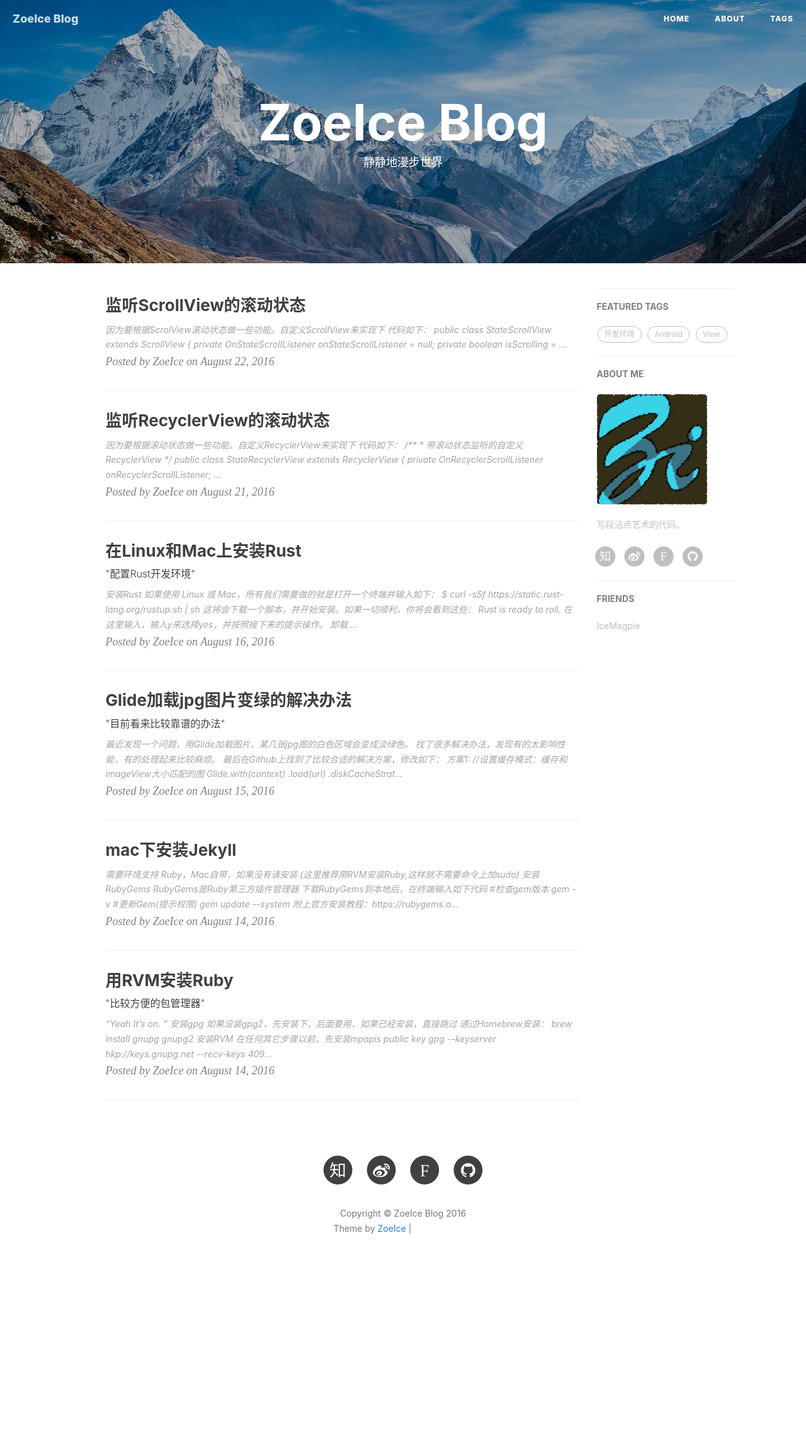
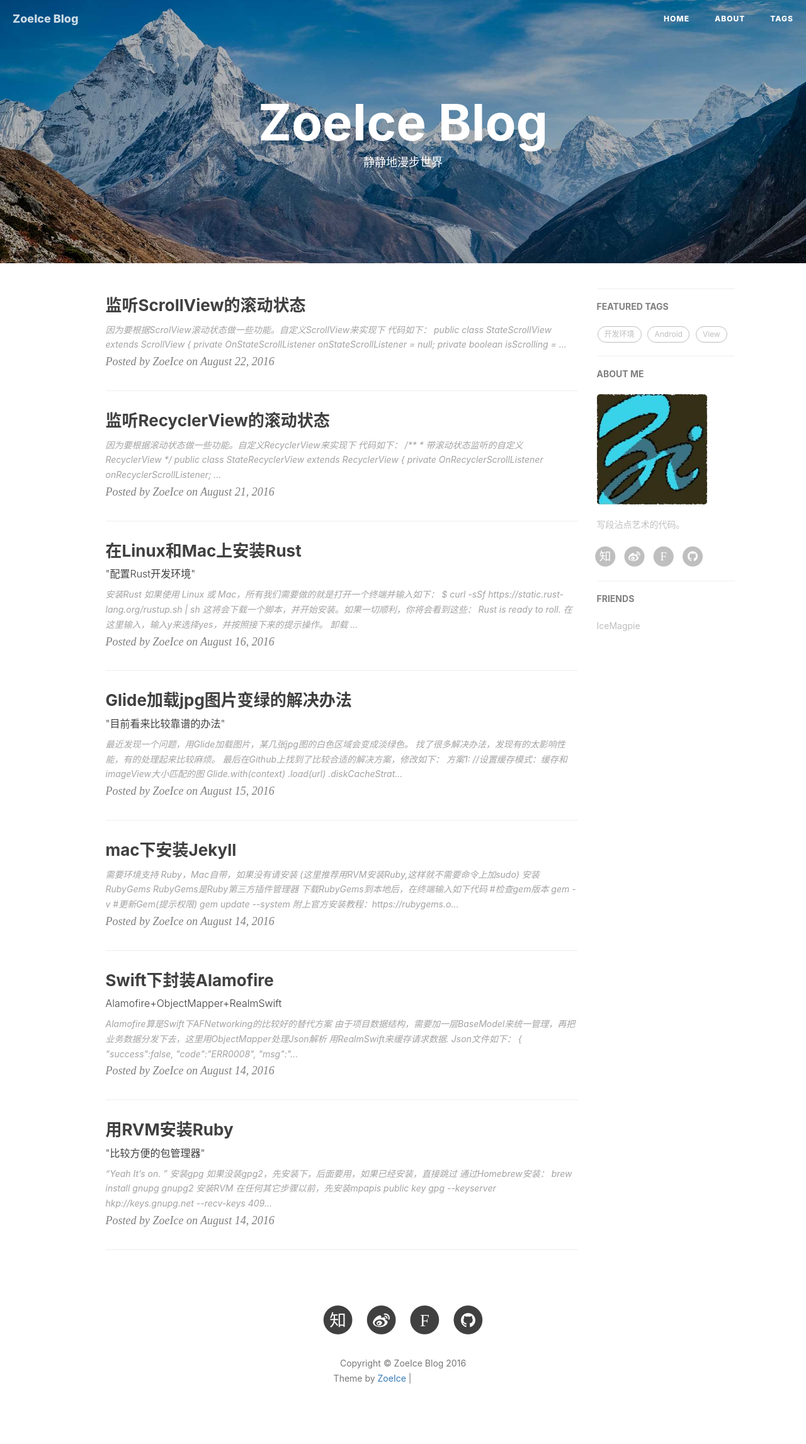
Before and after one commit to zoeice/zoeice.github.io, a Jekyll site: the page built from index.html, in a window 1280 px wide. Shown: the whole page at 63% size. Built offline with Jekyll 4.4.1, drawn with Linux system fonts in a browser that asks for light colours; nearby versions of some CDN libraries; the list of posts is cut into pages by our own code; comment, search, counter and statistics services are not loaded; before the commit the page ends 2055 px from its top, so only the background shows below that; some of the changed lines change nothing that is shown; grey boxes are pictures that could not be loaded.

Commit message:
Alamofire

````diff
--- /dev/null
+++ b/_posts/2016-08-22-swift-Alamofire-ObjectMapper.markdown
@@ -0,0 +1,244 @@
+---
+layout:     post
+title:      "Swift下封装Alamofire"
+subtitle:   "Alamofire+ObjectMapper+RealmSwift"
+date:       2016-08-14 09:42:00
+author:     "ZoeIce"
+header-img: "img/tag-bg.jpg"
+catalog: true
+tags:
+    - iOS
+    - Swift
+---
+
+>Alamofire算是Swift下AFNetworking的比较好的替代方案
+
+由于项目数据结构，需要加一层BaseModel来统一管理，再把业务数据分发下去，这里用`ObjectMapper`处理Json解析
+用`RealmSwift`来缓存请求数据.
+
+Json文件如下：
+
+```json
+{
+    "success":false,
+    "code":"ERR0008",
+    "msg":"受限请求",
+    "data":{
+        "flag":"Student",
+        "items":[
+            {
+                "name":"Tom",
+                "age":12
+            },
+            {
+                "name":"Jack",
+                "age":18
+            }
+        ]
+    }
+}
+```
+
+在`podfile`里加入：
+
+```Shell
+# 网络请求库
+pod 'Alamofire', '~> 3.4'
+# 本地存储
+pod 'RealmSwift'
+# JSON 解析
+pod 'ObjectMapper', '~> 1.3'
+```
+
+统一管理的Model基类 `BaseModel.swift`：
+
+```swift
+import ObjectMapper
+
+class BaseModel : Mappable{
+    /*
+     *  请求状态
+     */
+    var success : Bool!
+    /*
+     *  错误码
+     */
+    var code : String?
+    /*
+     *  错误消息
+     */
+    var msg : String?
+    /*
+     *  响应内容
+     */
+    var data : AnyObject?
+
+    required init(_ map: Map){
+    }
+
+    func mapping(map: Map) {
+        success <- map["success"]
+        code <- map["code"]
+        msg <- map["msg"]
+        data <- map["data"]
+    }
+}
+```
+
+>Objectmapper似乎不支持Realm的列表类型，解决办法是把JSON映射到一个 ignored array property，然后把item遍历添加进Realm的列表.
+
+Array转换类 [ArrayTransform.swift](https://gist.github.com/Jerrot/fe233a94c5427a4ec29b)：
+
+```swift
+import RealmSwift
+import ObjectMapper
+
+class ArrayTransform<T:RealmSwift.Object where T:Mappable> : TransformType {
+    typealias Object = List<T>
+    typealias JSON = Array<AnyObject>
+
+    func transformFromJSON(value: AnyObject?) -> List<T>? {
+        let result = List<T>()
+        if let tempArr = value as! Array<AnyObject>? {
+            for entry in tempArr {
+                let mapper = Mapper<T>()
+                let model : T = mapper.map(entry)!
+                result.append(model)
+            }
+        }
+        return result
+    }
+
+    func transformToJSON(value: List<T>?) -> Array<AnyObject>? {
+        if (value?.count > 0)
+        {
+            var result = Array<T>()
+            for entry in value! {
+                result.append(entry)
+            }
+            return result
+        }
+        return nil
+    }
+}
+```
+
+下面是学生Model类：`StudentModel.swift`, 就是通过这种方式处理的Realm的列表.
+
+```swift
+import ObjectMapper
+import RealmSwift
+
+class StudentModel : Object, Mappable {
+    dynamic var flag : String? = ""
+    var items = List<StudentItem>()
+
+    required convenience init?(_ map: Map){
+        self.init()
+    }
+
+    func mapping(map: Map) {
+        flag <- map["flag"]
+        items <- (map["items"], ArrayTransform<StudentItem>())
+    }
+}
+
+class StudentItem : Object, Mappable{
+    dynamic var name : String = ""
+    dynamic var age : Int32 = 0
+
+    required convenience init?(_ map: Map){
+        self.init()
+    }
+
+    func mapping(map: Map) {
+        name <- map["name"]
+        age <- map["age"]
+    }
+}
+```
+
+用Alamofire封装网络请求 `HttpClient.swift`
+
+```swift
+import Alamofire
+import ObjectMapper
+import AlamofireObjectMapper
+
+class HttpClient {
+
+    static let instance = HttpClient()
+    private init() {}
+
+    /**
+     *  网络请求成功闭包:
+     */
+    typealias HttpSuccess = (response:AnyObject) -> ()
+
+    /**
+     *  网络请求失败闭包:
+     */
+    typealias HttpFailure = (error:NSError) -> ()
+
+}
+
+extension HttpClient {
+    /**
+     * POST 请求, <注：GET请求类似>
+     * parameter urlString:  请求URL
+     * parameter parameters: 请求参数
+     * parameter success:    成功回调
+     * parameter failure:    失败回调
+     */
+    func post(path: String ,parameters: [String : String]?, success: HttpSuccess, failure : HttpFailure) {
+        Alamofire.request(.POST, urlString, parameters: parameters, headers: configHeaders())
+            .responseJSON { (response: Response<AnyObject, NSError>) in
+                //处理逻辑
+                switch response.result {
+                case .Success(_):
+                    if let value = response.result.value {
+                        let info = Mapper<BaseModel>().map(value)
+                        success(response:(info?.response)!)
+                    }
+                    break
+                case .Failure(let error):
+                    failure(error:error)
+                    debugPrint(error)
+                    break
+                }
+        }
+    }
+
+    /**
+     * 配置headers, 可以自定义
+     */
+    func configHeaders() -> [String : String]? {
+        let headers = [
+            "content": "application/x-www-form-urlencoded; charset=utf-8",
+            "Accept": "application/json",
+            "token": "AOS51ADKH7881391"
+        ]
+        return headers
+    }
+}
+
+```
+
+ViewController里发起请求：
+
+```swift
+func queryStudent() {
+    let params = [
+        "page": "1"
+    ]
+    HttpClient.instance.post(URL_Student, parameters: params, success: { (response) in
+        let data = Mapper<StudentModel>().map(response)
+        print(data?.toJSONString())
+        self.mTableView!.reloadData()
+    }) { (error) in
+        print(error)
+    }
+}
+```
+
+至此，成功取到数据并解析成Model
--- a/css/syntax.css
+++ b/css/syntax.css
@@ -83,19 +83,19 @@
 .highlight .il { color: #009999; }
 .highlight .gc { color: #999; background-color: #EAF2F5; }*/
 
-.highlight pre, pre, .highlight .hll { background-color: #292c34; color: #93a1a1; border: 1px solid #eeeeee; padding: 6px 10px; border-radius: 6px; }
+.highlight pre, pre, .highlight .hll { background-color: #fefefe; color: #93a1a1; border: 1px solid #eeeeee; padding: 6px 10px; border-radius: 6px; }
 .highlight .c { color: #586e75 } /* Comment */
 .highlight .err { color: #93a1a1 } /* Error */
 .highlight .g { color: #93a1a1 } /* Generic */
-.highlight .k { color: #d7a9e5 } /* Keyword */
+.highlight .k { color: #c584d9 } /* Keyword */
 .highlight .l { color: #93a1a1 } /* Literal */
 .highlight .n { color: #93a1a1 } /* Name */
-.highlight .o { color: #e2c278 } /* Operator */
+.highlight .o { color: #cd9b64 } /* Operator */
 .highlight .x { color: #cb4b16 } /* Other */
 .highlight .p { color: #93a1a1 } /* Punctuation */
-.highlight .cm { color: #586e75 } /* Comment.Multiline */
+.highlight .cm { color: #b7bbc5 } /* Comment.Multiline */
 .highlight .cp { color: #859900 } /* Comment.Preproc */
-.highlight .c1 { color: #586e75 } /* Comment.Single */
+.highlight .c1 { color: #b7bbc5 } /* Comment.Single */
 .highlight .cs { color: #859900 } /* Comment.Special */
 .highlight .gd { color: #2aa198 } /* Generic.Deleted */
 .highlight .ge { color: #93a1a1; font-style: italic } /* Generic.Emph */
@@ -112,7 +112,7 @@
 .highlight .kn { color: #859900 } /* Keyword.Namespace */
 .highlight .kp { color: #859900 } /* Keyword.Pseudo */
 .highlight .kr { color: #c56fdf; font-weight: bold } /* Keyword.Reserved */
-.highlight .kt { color: #dc322f } /* Keyword.Type */
+.highlight .kt { color: #db6a75 } /* Keyword.Type */
 .highlight .ld { color: #93a1a1 } /* Literal.Date */
 .highlight .m { color: #2aa198 } /* Literal.Number */
 .highlight .s { color: #2aa198 } /* Literal.String */
@@ -144,7 +144,7 @@
 .highlight .sh { color: #93a1a1 } /* Literal.String.Heredoc */
 .highlight .si { color: #2aa198 } /* Literal.String.Interpol */
 .highlight .sx { color: #2aa198 } /* Literal.String.Other */
-.highlight .sr { color: #dc322f } /* Literal.String.Regex */
+.highlight .sr { color: #db6a75 } /* Literal.String.Regex */
 .highlight .s1 { color: #2aa198 } /* Literal.String.Single */
 .highlight .ss { color: #2aa198 } /* Literal.String.Symbol */
 .highlight .bp { color: #268bd2 } /* Name.Builtin.Pseudo */
````
